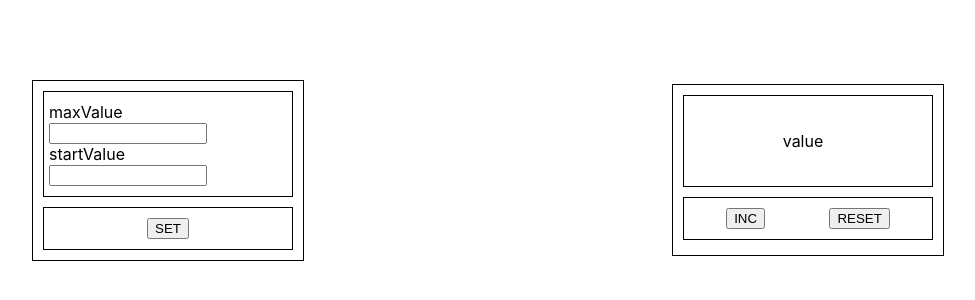
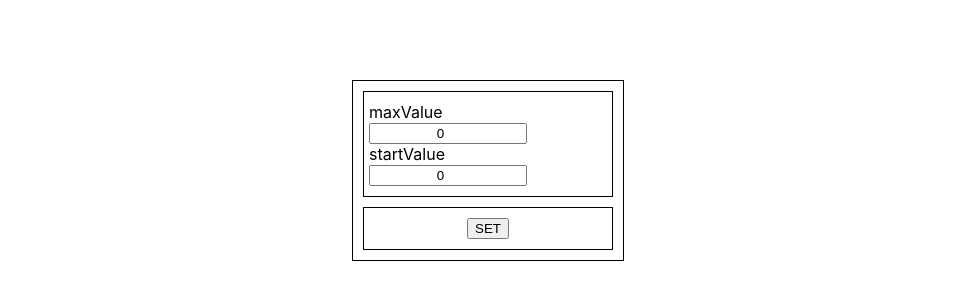
Before and after one commit to mindwideopen/counterProject, a React (Create React App) app in the folder counter-project/: page / in a window 1280 px wide. Shown: the part 230-530 px from the top of the page, without its empty margins (152-1127 px from the left). Built offline with nearby package versions, Linux system fonts and the light colour scheme.

Commit message:
set maxValue and set startValue

```diff
--- a/counter-project/src/App.tsx
+++ b/counter-project/src/App.tsx
@@ -1,15 +1,50 @@
 import './App.css';
-import SettingComponent from "./components/SettingComponent";
-import DisplayComponent from "./components/DisplayComponent";
+import {SettingComponent} from "./components/SettingComponent";
+import {DisplayComponent} from "./components/DisplayComponent";
+import {useEffect, useState} from "react";
 
 
 function App() {
+    const [maxValue, setMaxValue] = useState<number>(0);
+    const [startValue, setStartValue] = useState<number>(0);
+
+    useEffect(() =>  getLocalStorage(), [])
+
+    useEffect(() => {
+        setToLocalStorage()
+    }, [maxValue, startValue]);
 
 
+    const setMaxValueCallback = (value: number) => setMaxValue(value)
+
+
+    const setStartValueCallback = (value: number) => setStartValue(value)
+
+
+    const setToLocalStorage = () => {
+        localStorage.setItem('maxValue', JSON.stringify(maxValue));
+        localStorage.setItem('startValue', JSON.stringify(startValue));
+
+    }
+
+    const getLocalStorage = () => {
+        let maxValueToString = localStorage.getItem('maxValue');
+        let startValueToString = localStorage.getItem('startValue');
+        if (maxValueToString) {
+            setMaxValue(JSON.parse(maxValueToString))
+        }
+        if (startValueToString) {
+            setStartValue(JSON.parse(startValueToString))
+        }
+
+    }
         return (
             <div className={"App"}>
-            <SettingComponent/>
-            <DisplayComponent/>
+                <SettingComponent setMaxValueCallback={setMaxValueCallback}
+                                  setStartValueCallback={setStartValueCallback}
+                                  maxValue={maxValue}
+                                  startValue={startValue}/>
+                {/*<DisplayComponent/>*/}
             </div>
 
 
--- a/counter-project/src/components/Button.tsx
+++ b/counter-project/src/components/Button.tsx
@@ -3,12 +3,16 @@ import styled from "styled-components";
 
 
 type ButtonPropsType = {
-    buttonFunction: string
+    buttonFunction: string,
+    callback: () => void,
 }
 
 const Button = (props: ButtonPropsType) => {
+    const callbackSet = () => {
+        props.callback();
+    }
     return (
-        <ButtonStyled>
+        <ButtonStyled onClick={callbackSet}>
             {props.buttonFunction}
         </ButtonStyled>
     );
--- a/counter-project/src/components/DisplayComponent.tsx
+++ b/counter-project/src/components/DisplayComponent.tsx
@@ -1,26 +1,30 @@
 import React from 'react';
 import styled from "styled-components";
-import SpanComponent from "./SpanComponent";
+import {SpanComponent} from "./SpanComponent";
 import {Wrapper} from "./Wrapper";
 import Button from "./Button";
 import {SectionWrapper} from "./SectionWrapper";
 import {UpperWrapperStyled} from "./UpperWrapper";
 
-const DisplayComponent = () => {
-    return (
-        <SectionWrapper>
+export const DisplayComponent = () => {
+    // const increment = (value: number) => {
+    //     value = value + 1;
+    //     return value;
+    }
 
-                <UpperWrapperStyled>
-                    <SpanComponent fieldName={'value'}/>
-                </UpperWrapperStyled>
-                <Wrapper justify={'space-around'}>
-                    <Button buttonFunction={'INC'}></Button>
-                    <Button buttonFunction={'RESET'}></Button>
-                </Wrapper>
-
-
-        </SectionWrapper>
-    );
-};
-
-export default DisplayComponent;
+//
+//     return (
+//         <SectionWrapper>
+//
+//                 <UpperWrapperStyled>
+//                     <SpanComponent fieldName={'value'}/>
+//                 </UpperWrapperStyled>
+//                 <Wrapper justify={'space-around'}>
+//                     <Button buttonFunction={'INC'}></Button>
+//                     <Button buttonFunction={'RESET'}></Button>
+//                 </Wrapper>
+//
+//
+//         </SectionWrapper>
+//     );
+// };
--- a/counter-project/src/components/InputComponent.tsx
+++ b/counter-project/src/components/InputComponent.tsx
@@ -1,31 +1,38 @@
-import React from 'react';
+import React, {ChangeEvent, useState} from 'react';
 import styled from "styled-components";
-import SpanComponent from "./SpanComponent";
+import {SpanComponent} from "./SpanComponent";
 
 
 
 
 type InputComponentType = {
-    fieldName: string
+    fieldName: string,
+    callBack: (value: number) => void,
+    value: number,
+
+
 }
 
-const InputComponent = (props: InputComponentType) => {
+export const InputComponent = (props: InputComponentType) => {
+
+const onChangeHandler = (e: ChangeEvent<HTMLInputElement>) => {
+    props.callBack (parseInt(e.currentTarget.value, 10));
+    console.log(typeof e.currentTarget.value)}
+
     return (
         <div>
             <SpanComponent fieldName={props.fieldName}/>
-            <InputStyled></InputStyled>
+            <InputStyled  value={props.value} type={'number'}  onChange={onChangeHandler}></InputStyled>
         </div>
     );
 };
 
-export default InputComponent;
 
 
-const InputStyled = styled.input`
+
+  const InputStyled = styled.input`
     max-width: 150px;
     outline: none;
     text-align: center;
 
-
-
 `
--- a/counter-project/src/components/SettingComponent.tsx
+++ b/counter-project/src/components/SettingComponent.tsx
@@ -1,25 +1,58 @@
-import React from 'react';
-import InputComponent from "./InputComponent";
+import React, {useState} from 'react';
+import {InputComponent} from "./InputComponent";
 import Button from "./Button";
 import {Wrapper} from "./Wrapper";
 import {SectionWrapper} from "./SectionWrapper";
 import  {UpperWrapperStyled} from "./UpperWrapper";
 
-const SettingComponent = () => {
+type SettingComponentPropsType = {
+    setMaxValueCallback: (value: number) => void
+    setStartValueCallback: (value: number) => void
+    maxValue: number
+    startValue: number
+}
+
+
+export const SettingComponent = (props: SettingComponentPropsType) => {
+
+    const [maxValue, setMaxValue] = useState<number>(props.maxValue);
+    const [startValue, setStartValue] = useState<number>(props.startValue);
+
+
+
+    const toSetMaxValueFunction = (value: number) => {
+        setMaxValue(value);
+    }
+    const setStartValueFunction = (value: number) => {
+        setStartValue(value);
+    }
+    const setValues = (maxValue: number, startValue: number) => {
+        props.setMaxValueCallback(maxValue)
+        props.setStartValueCallback(startValue)
+    }
+
+
+
+    const setValuesFunction = () => {
+        setValues(maxValue, startValue)
+
+    }
+
+
+
     return (
 
             <SectionWrapper>
                 <UpperWrapperStyled >
-                    <InputComponent fieldName={'maxValue'}/>
-                    <InputComponent fieldName={'startValue'}/>
+                    <InputComponent fieldName={'maxValue'} callBack={toSetMaxValueFunction}  value={maxValue}  />
+                    <InputComponent fieldName={'startValue'} callBack={setStartValueFunction} value={startValue} />
                 </UpperWrapperStyled>
                 <Wrapper  justify={'center'}>
-                    <Button buttonFunction={'SET'}></Button>
+                    <Button buttonFunction={'SET'}
+                            callback={setValuesFunction} ></Button >
                 </Wrapper>
             </SectionWrapper>
 
 
     );
 };
-
-export default SettingComponent;
--- a/counter-project/src/components/SpanComponent.tsx
+++ b/counter-project/src/components/SpanComponent.tsx
@@ -13,7 +13,6 @@ export const SpanComponent = (props: SpanComponentProps) => {
     );
 };
 
-export default SpanComponent;
 
 const SpanStyled = styled.span`
     margin-right: 10px;
```
Lines whose indentation alone changed are shown as unchanged.
